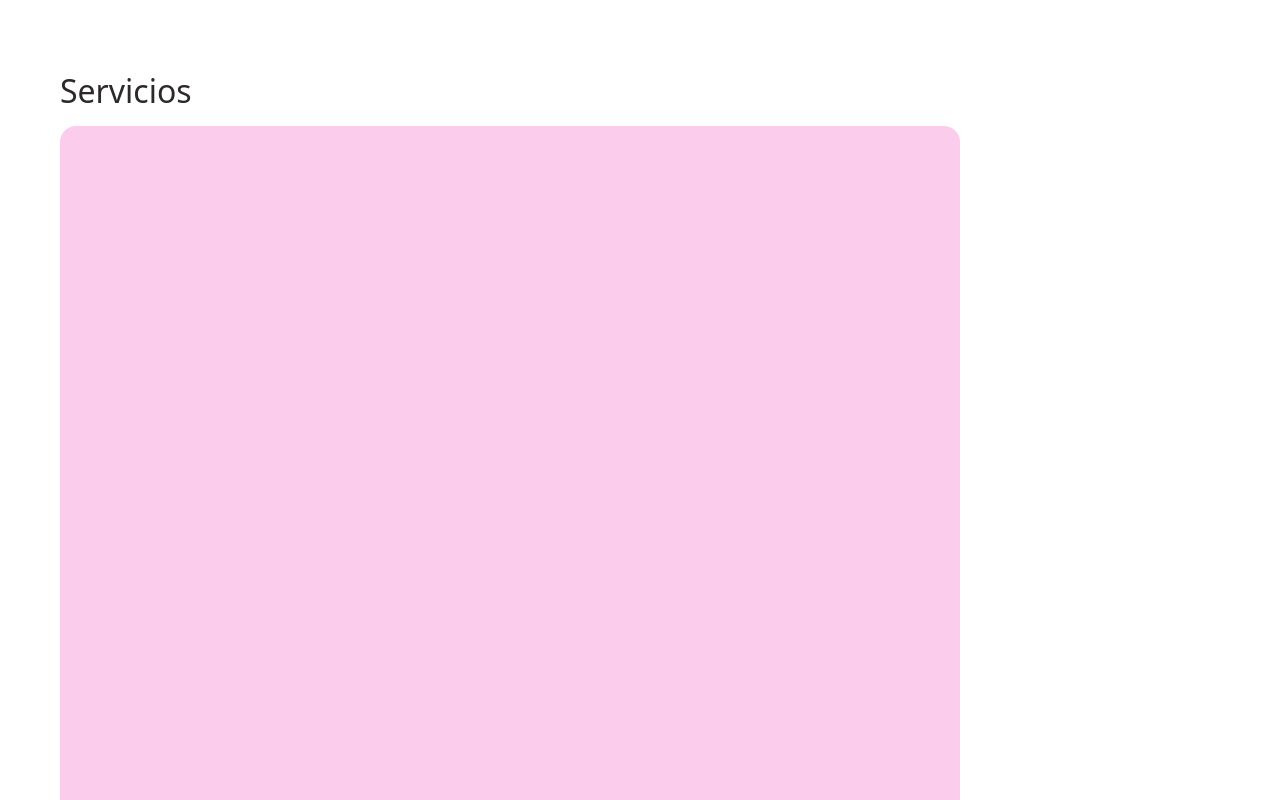
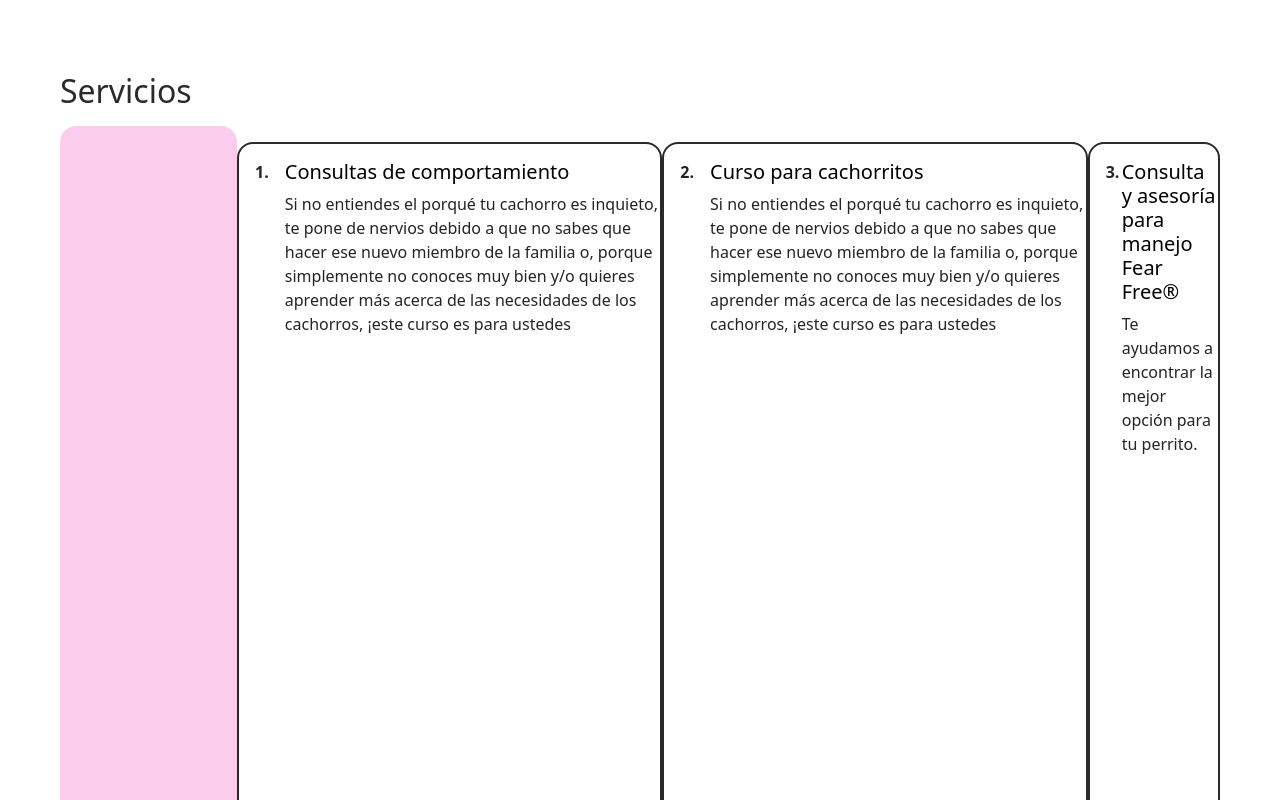
Before and after one commit to emiliodeleonhdez/sky-dog, a React (Create React App) app: page / in a window 1280 px wide. Shown: the part 1420-2220 px from the top of the page. Built offline with nearby package versions, Linux system fonts and the light colour scheme.

Commit message:
Adding latest

```diff
--- a/src/App.scss
+++ b/src/App.scss
@@ -3,6 +3,7 @@
 //over-write bootstrap classes
 $primary: $pink-brownie;
 $secondary: $sky-dog-secondary-color;
+$border-color: $black-merlina;
 //
 
 @import "~bootstrap/scss/bootstrap";
@@ -104,6 +105,7 @@ svg {
       height: 1100px;
       background-color: $pink-nala;
     }
+
   }
 
   // .landing__dog{
@@ -266,7 +268,7 @@ svg {
     }
     .services__container {
       .service__display {
-        min-width: 300px;
+        width: 100%;
         height: 500px;
       }
     }
--- /dev/null
+++ b/src/components/Cards/Services/ServiceCard.jsx
@@ -0,0 +1,18 @@
+import React from "react";
+
+const ServiceCard = (props) => {
+
+  const { id, cardTitle, cardBody } = props;
+
+  return (
+    <div className="service__card border border-black border-2 rounded-4 my-3 d-flex">
+        <aside className="w-25 text-center p-3 fw-bold">{`${id}.`}</aside>
+        <article className="mt-3">
+            <h5>{cardTitle}</h5>
+            <p>{cardBody}</p>
+        </article>
+    </div>
+  );
+};
+
+export default ServiceCard;
--- a/src/pages/Landing/LandingPage.jsx
+++ b/src/pages/Landing/LandingPage.jsx
@@ -9,6 +9,7 @@ import PrimaryCarousel from "../../components/Carousel/PrimaryCarousel";
 
 //illustrations
 import landingDog from "../../assets/header/nala.PNG";
+import ServiceCard from "../../components/Cards/Services/ServiceCard";
 
 const LandingPage = () => {
   //hooks
@@ -97,8 +98,32 @@ const LandingPage = () => {
           <h2 className="my-3 text-center text-md-start text-center text-md-start">
             Servicios
           </h2>
-          <div className="d-flex justify-content-center justify-content-md-start my-3">
+          <div className="d-flex flex-column flex-md-row justify-content-center justify-content-md-start my-3">
             <div className="service__display rounded-4"></div>
+            <ServiceCard
+              id="1"
+              cardTitle="Consultas de comportamiento"
+              cardBody="Si no entiendes el porqué tu cachorro es inquieto, te pone
+              de nervios debido a que no sabes que hacer ese nuevo
+              miembro de la familia o, porque simplemente no conoces
+              muy bien y/o quieres aprender más acerca de las
+              necesidades de los cachorros, ¡este curso es para ustedes"
+            />
+            <ServiceCard
+              id="2"
+              cardTitle="Curso para cachorritos"
+              cardBody="Si no entiendes el porqué tu cachorro es inquieto, te pone
+              de nervios debido a que no sabes que hacer ese nuevo
+              miembro de la familia o, porque simplemente no conoces
+              muy bien y/o quieres aprender más acerca de las
+              necesidades de los cachorros, ¡este curso es para ustedes"
+            />
+            <ServiceCard
+              id="3"
+              cardTitle="Consulta y asesoría para
+              manejo Fear Free®"
+              cardBody="Te ayudamos a encontrar la mejor opción para tu perrito."
+            />
           </div>
         </section>
       </div>
```
